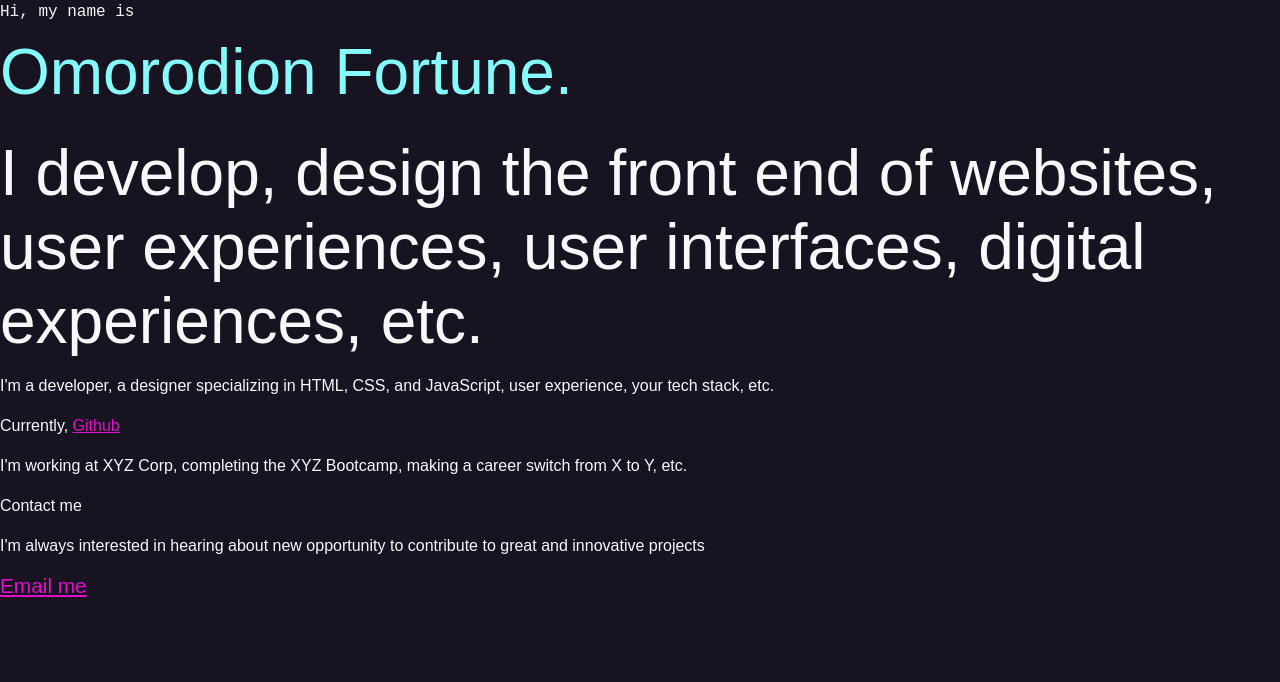
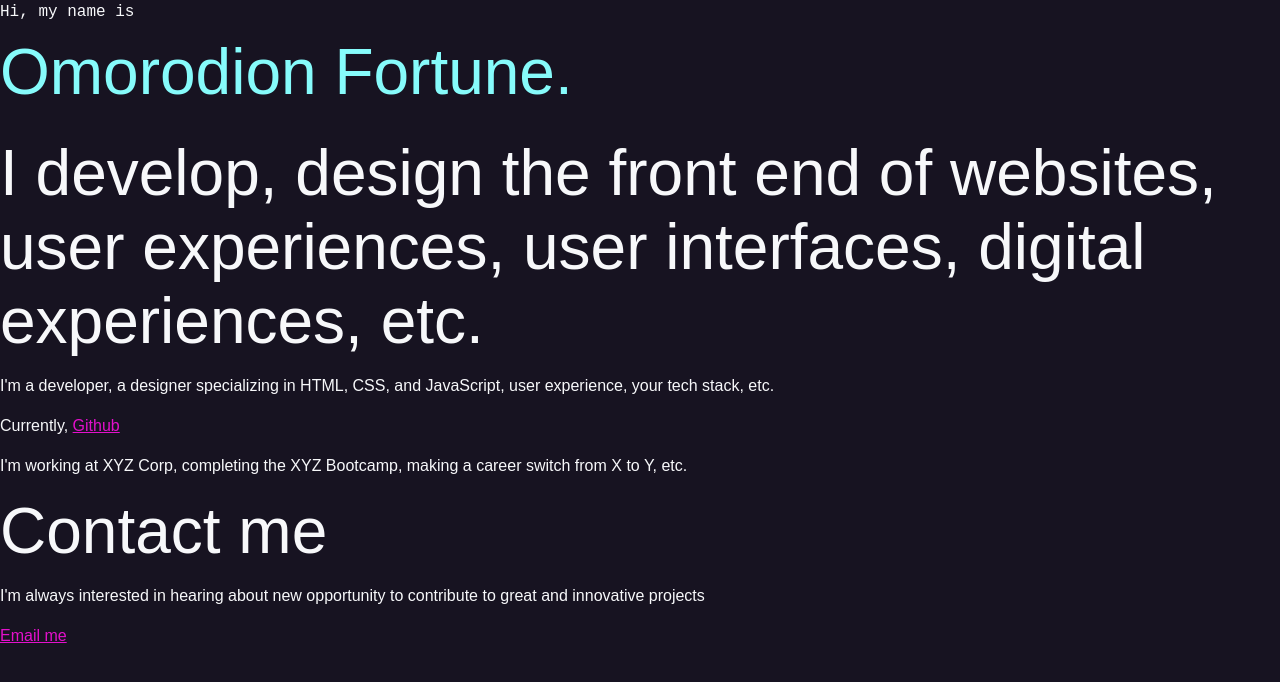
Before and after one commit to Fortzy05/react-p9qjrd, a React (Create React App) app: page / in a window 1280 px wide. Shown: the top 682 px of the page. Built offline with nearby package versions, Linux system fonts and the light colour scheme.

Commit message:
1 file modified

```diff
--- a/contact.js
+++ b/contact.js
@@ -1,11 +1,11 @@
 import React from "react"
 const Contact = () =>{
   return(
-<div>
-  <p>Contact me</p>
+<section id="contact">
+  <h2>Contact me</h2>
   <p>I'm always interested in hearing about new opportunity to contribute to great and innovative projects</p>
-  <a href="omorodion.fortune@gmail.com">Email me</a>
-</div>
+  <p><a href="mailto:omorodion.fortune@gmail.com">Email me</a></p>
+</section>
   )
 }
 
```
